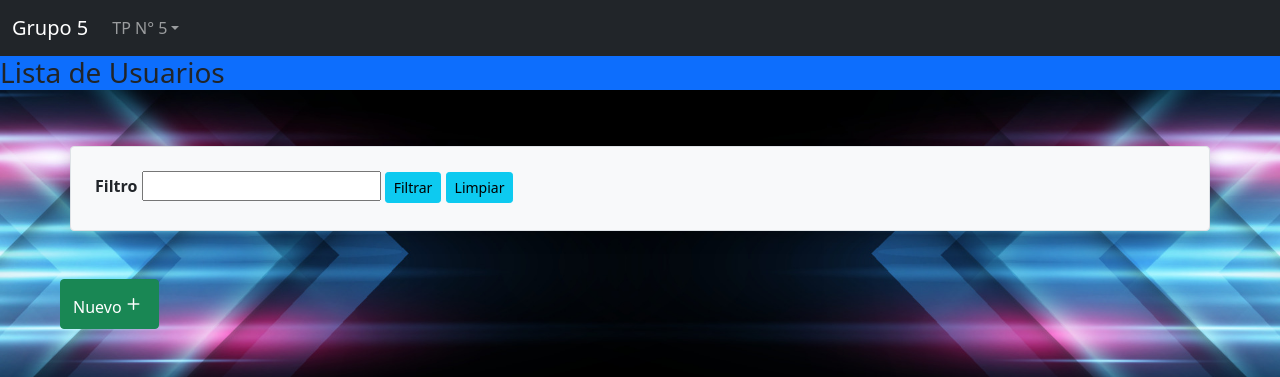
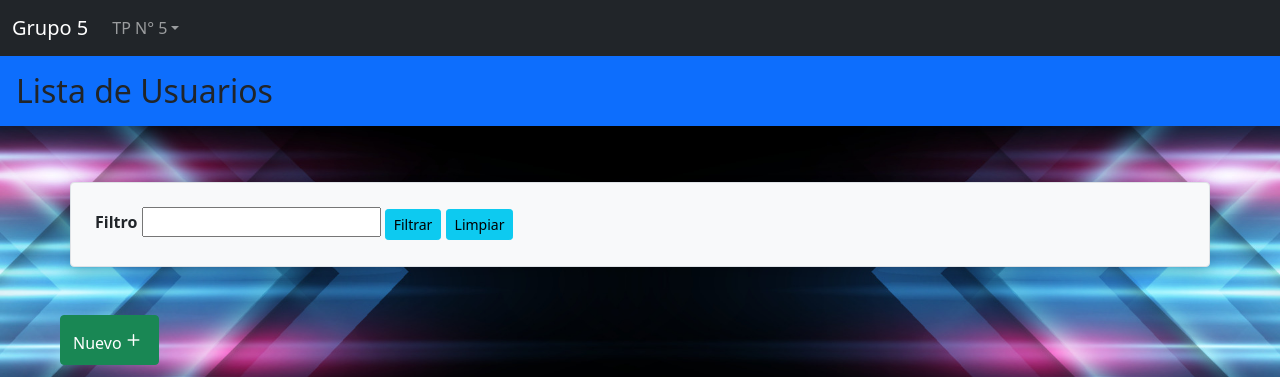
Before and after one commit to Ariel-Mamani/PWD2024_TP5, a PHP site: page /Vista/Usuarios/index.php in a window 1280 px wide. Shown: the top 377 px of the page. Run offline with PHP 8.4, Linux system fonts and the light colour scheme; data comes from the database, SQL or seed files in the repository; some libraries are stand-ins or nearby versions.

Commit message:
mas cambios de estilos

```diff
--- a/Vista/Usuarios/index.php
+++ b/Vista/Usuarios/index.php
@@ -6,12 +6,12 @@
     if (!isset($datos['accion'])){ $datos['accion']="listar"; }
     include_once ("accion.php");
 ?>
-<h3 class=" bg-primary">Lista de Usuarios </h3>
+<h2 class=" bg-primary p-3">Lista de Usuarios </h2>
 <div class="row float-left">
     <div class="col-md-12 float-left">
         <?php
         if(isset($datos) && isset($datos['msg']) && $datos['msg']!=null) {
-        echo $datos['msg'];
+        echo "<h3 class ='bg-light text-danger text-center'>{$datos['msg']}</h3>";
         }
         ?>
     </div>
```
